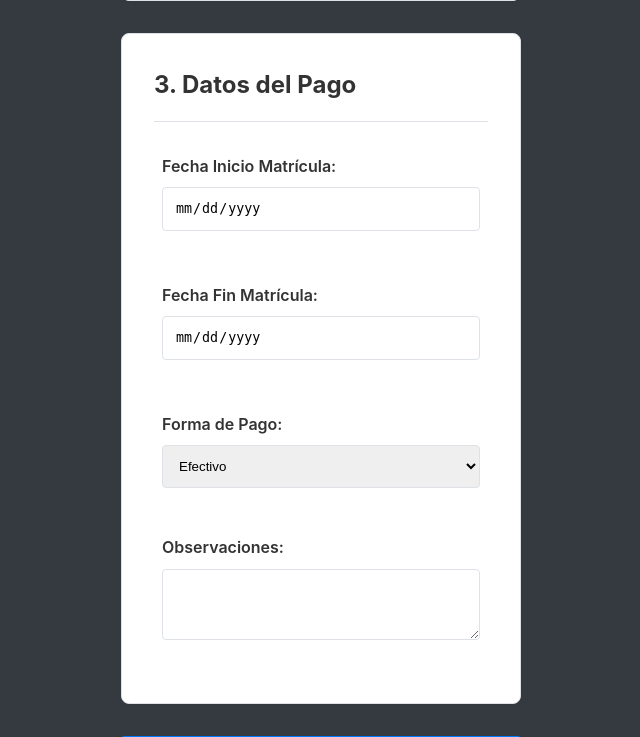
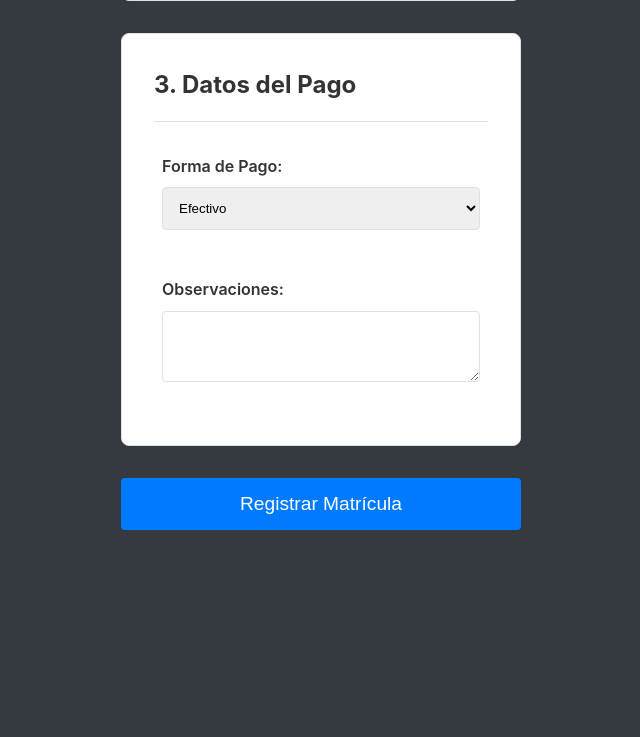
Before and after one commit to miguel-ls/academia, a PHP site: the page made by views/matricula_nueva_view.php in a window 1280 px wide. Shown: the part 1330-2067 px from the top of the page, without its empty margins (319-959 px from the left). After the commit the page ends 1860 px from the top, so only its background shows below. Run offline with PHP 8.4, Linux system fonts and the light colour scheme; the template is opened without the code that fills it, so the values that code supplies are empty.

Commit message:
refactor: Hide date fields in enrollment payment section
Updated the "Nueva Matrícula" page to simplify the UI in the "Datos del Pago" section.

- The "Fecha Inicio Matrícula" and "Fecha Fin Matrícula" input fields have been changed from type `date` to `hidden`.
- This removes them from the user's view, as they are populated automatically from the search filters, but preserves their functionality for the form submission.

```diff
--- a/views/matricula_nueva_view.php
+++ b/views/matricula_nueva_view.php
@@ -81,14 +81,9 @@
         <div class="section">
             <h2>3. Datos del Pago</h2>
             <div class="form-grid">
-                <div class="form-group">
-                    <label for="fecha_inicio_matricula">Fecha Inicio Matrícula:</label>
-                    <input type="date" id="fecha_inicio_matricula" name="fecha_inicio_matricula" readonly>
-                </div>
-                <div class="form-group">
-                    <label for="fecha_fin_matricula">Fecha Fin Matrícula:</label>
-                    <input type="date" id="fecha_fin_matricula" name="fecha_fin_matricula" readonly>
-                </div>
+                <!-- Las fechas se copian desde los filtros y se envían de forma oculta -->
+                <input type="hidden" id="fecha_inicio_matricula" name="fecha_inicio_matricula">
+                <input type="hidden" id="fecha_fin_matricula" name="fecha_fin_matricula">
                 <div class="form-group">
                     <label for="id_forma_pago">Forma de Pago:</label>
                     <select id="id_forma_pago" name="id_forma_pago" required>
```
